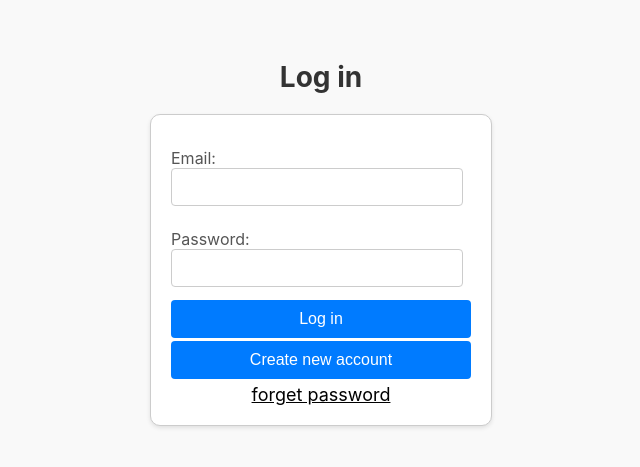
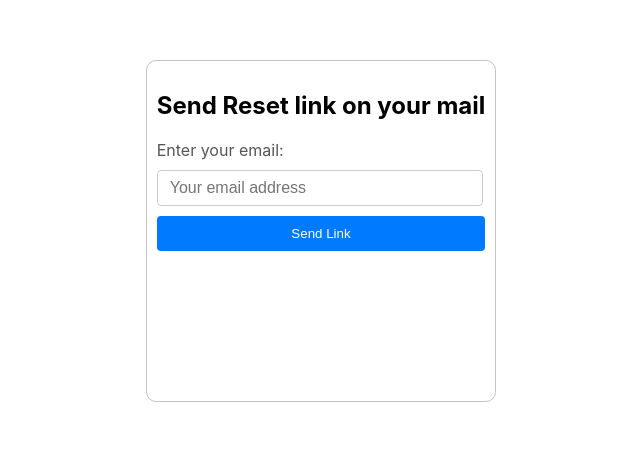
Before and after one commit to NishantMsingh/expense, a React (Create React App) app: page /ForgetPassword in a window 1280 px wide. Shown: the part 169-636 px from the top of the page, without its empty margins (319-959 px from the left). Built offline with nearby package versions, Linux system fonts and the light colour scheme.

Commit message:
Created password reset link

```diff
--- a/src/App.js
+++ b/src/App.js
@@ -5,6 +5,8 @@
 import Home from './Component/Home/Home';
 import Profile from "./Component/Home/Profile/Profile";
 import CartContext from './Store/Cart-context';
+import ForgetPassword from './Component/Auth/ForgetPassword';
+
 
 const App = () => {
   const ctx=useContext(CartContext);
@@ -24,7 +26,8 @@
     {ctx.isLoggedin && <Route path="/Home" element={<Home />} />}
    {ctx.isLoggedin && <Route path="/Profile" element={<Profile />} /> }
     <Route path="/Signup" element={<SignUp />} />
- <Route path="*" element={<LogIn />} />
+    <Route path="/ForgetPassword" element={<ForgetPassword />} />
+    <Route path="*" element={<LogIn />} />
     </Routes>
   </BrowserRouter>
 
--- /dev/null
+++ b/src/Component/Auth/ForgetPassword.jsx
@@ -0,0 +1,64 @@
+import classes from "./ForgetPassword.module.css"
+import React, { useState } from 'react';
+
+
+const ForgetPassword = () => {
+  const [email, setEmail] = useState('');
+
+  const handleEmailChange = (event) => {
+    setEmail(event.target.value);
+  };
+
+  const handleSendLink = () => {
+
+    const API_KEY = 'AIzaSyDgmSRRfCUQUKwn0F8QuuODw2DaApM3JXw';
+
+
+    const requestBody = {
+      requestType: 'PASSWORD_RESET',
+      email: email,
+    };
+
+
+    fetch(`https://identitytoolkit.googleapis.com/v1/accounts:sendOobCode?key=${API_KEY}`, {
+      method: 'POST',
+      body: JSON.stringify(requestBody),
+      headers: {
+        'Content-Type': 'application/json',
+      },
+    })
+      .then((response) => {
+        if (!response.ok) {
+          throw new Error('Failed to send password reset link.');
+        }
+        alert('Password reset link sent successfully.');
+      })
+      .catch((error) => {
+       alert(error);
+      });
+
+
+    setEmail('');
+  };
+
+  return (
+    <div className={classes.forgetContainer}>
+        <div className={classes.container}>
+        <h2>Send Reset link on your mail</h2>
+      <label htmlFor="email" className={classes.label}>Enter your email:</label>
+      <input
+      className={classes.input}
+        type="email"
+        id="email"
+        name="email"
+        value={email}
+        onChange={handleEmailChange}
+        placeholder="Your email address"
+      />
+      <button onClick={handleSendLink} className={classes.button}>Send Link</button>
+        </div>
+    </div>
+  );
+};
+
+export default ForgetPassword;
--- /dev/null
+++ b/src/Component/Auth/ForgetPassword.module.css
@@ -0,0 +1,39 @@
+.forgetContainer {
+    display: flex;
+    flex-direction: column;
+    align-items: center;
+    justify-content: center;
+    height: 100vh;
+
+     /* Center the content vertically on the screen */
+  }
+  .container{
+    border: 1px solid rgba(0, 0, 0, 0.226);
+    border-radius: 10px;
+    display: flex;
+    flex-direction: column;
+    /* align-items: center; */
+    justify-content: flex-start;
+    padding: 10px;
+    min-height: 40vh;
+  }
+  .label {
+    margin-bottom: 10px;
+  }
+
+  .input {
+    padding: 8px 12px;
+    border: 1px solid #ccc;
+    border-radius: 4px;
+    margin-bottom: 10px;
+    width: 300px;
+  }
+
+  .button {
+    padding: 10px 20px;
+    background-color: #007bff;
+    color: #fff;
+    border: none;
+    border-radius: 4px;
+    cursor: pointer;
+  }
--- a/src/Component/Auth/LogIn.jsx
+++ b/src/Component/Auth/LogIn.jsx
@@ -74,6 +74,7 @@
     navigate("/SignUp");
   }
 
+
   return (
     <div className={classes.logincontainer}>
       <h2 className={classes.titlelogin}>Log in</h2>
@@ -106,7 +107,9 @@
 
         <button className={classes.logbutton} onClick={handleSubmit} disabled={isdisabled}>Log in</button>
         <button className={classes.logbutton} onClick={handleSignup} disabled={isdisabled}>Create new account</button>
-         <Link to="" className={classes.active}>forget password</Link>
+        <Link to="/ForgetPassword" className={classes.active}>
+  forget password
+</Link>
       </form>
     </div>
   );
```
